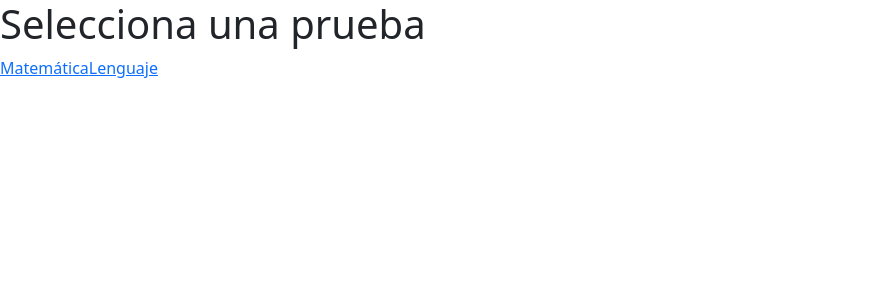
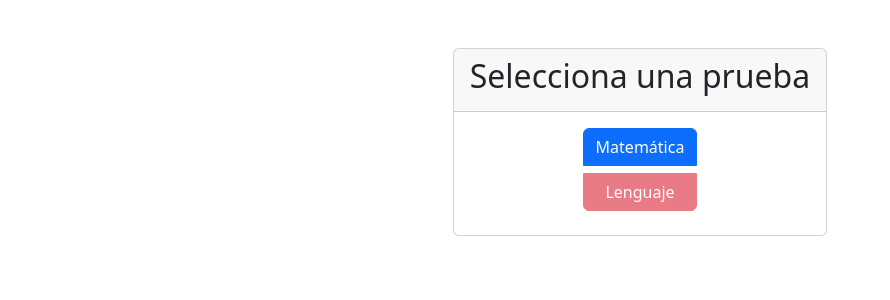
Before and after one commit to AlexisTripailaoHerrera/PAES-FRONT, an Angular app: page /home in a window 1280 px wide. Shown: the top 300 px of the page, without its empty margins (0-890 px from the left). Built offline with nearby package versions, Linux system fonts and the light colour scheme.

Commit message:
version2

```diff
--- a/src/app/home/home.component.html
+++ b/src/app/home/home.component.html
@@ -1,13 +1,13 @@
-<div>
-  <H1>Selecciona una prueba</H1>
-  <div>
-    <nav>
-      <span>
-        <a routerLink="/matematica">Matemática</a>
-      </span>
-      <span>
-        <a routerLink="/lenguaje">Lenguaje</a>
-      </span>
-    </nav>
+<div class="container-fluid h-100 d-flex justify-content-center align-items-center mt-md-5">
+  <div class="card mx-auto align-items-center">
+    <div class="card-header">
+      <H2 class="card-title">Selecciona una prueba</H2>
+    </div>
+    <div class="card-body">
+      <div class="btn-group-vertical">
+        <button (click)="initMatematica()" type="button" class="btn btn-primary mb-2">Matemática</button>
+        <button (click)="initLenguaje()" type="button" class="btn btn-danger mb-2" disabled>Lenguaje</button>
+      </div>
+    </div>
   </div>
 </div>
--- a/src/app/home/home.component.ts
+++ b/src/app/home/home.component.ts
@@ -1,4 +1,5 @@
 import { Component, OnInit } from '@angular/core';
+import {Router} from '@angular/router';
 
 @Component({
   selector: 'app-home',
@@ -7,9 +8,17 @@ import { Component, OnInit } from '@angular/core';
 })
 export class HomeComponent implements OnInit {
 
-  constructor() { }
+  constructor(private router: Router) { }
 
   ngOnInit() {
   }
 
+  initMatematica() {
+    this.router.navigate(['/matematica']);
+  }
+
+  initLenguaje() {
+    this.router.navigate(['/lenguaje']);
+  }
+
 }
--- a/src/app/paes-matematica/paes-matematica.component.html
+++ b/src/app/paes-matematica/paes-matematica.component.html
@@ -48,6 +48,9 @@
 
   <!-- Botón para revisar -->
   <div class="text-center">
-    <button class="btn btn-success" (click)="revisar()">Revisar</button>
+    <div class="btn-group" role="group">
+      <button type="button" class="btn btn-primary me-2" (click)="revisar(true)">Revisar</button>
+      <button type="button" class="btn btn-primary me-2" (click)="revisar(false)">Finalizar</button>
+    </div>
   </div>
 </div>
--- a/src/app/paes-matematica/paes-matematica.component.ts
+++ b/src/app/paes-matematica/paes-matematica.component.ts
@@ -50,7 +50,7 @@ export class PaesMatematicaComponent implements OnInit {
     this.preguntaActual = index;
   }
 
-  revisar() {
+  revisar(modoRevision: boolean) {
     const resultado = this.resultados[0];
     this.preguntas.forEach(pregunta => {
       const respuestaCorrecta = this.respuestasCorrectas.find(resp => resp.id === pregunta.id);
@@ -73,9 +73,16 @@ export class PaesMatematicaComponent implements OnInit {
 
     });
     this.preguntasMatematicasService.setResultados(this.resultados);
-    this.preguntas.forEach(pregunta => {
-      pregunta.respuestaSeleccionada = undefined;
-    });
+
+    if (!modoRevision) {
+      this.preguntas.forEach(pregunta => {
+        pregunta.respuestaSeleccionada = undefined;
+      });
+      this.preguntasMatematicasService.setModo(false);
+    } else {
+      this.preguntasMatematicasService.setModo(true);
+    }
+
     this.router.navigate(['/resultados']);
   }
 
--- a/src/app/paes-matematica/preguntas-matematicas.service.ts
+++ b/src/app/paes-matematica/preguntas-matematicas.service.ts
@@ -43,6 +43,8 @@ export class PreguntasMatematicasService {
 
   private resultados: Resultados[] = [{ respuestasCorrectas: 0, respuestasIncorrectas: 0, respuestasNulas: 0 }];
 
+  private modo: boolean;
+
   constructor() { }
 
   setResultados(resultados: Resultados[]) {
@@ -52,4 +54,12 @@ export class PreguntasMatematicasService {
   getResultados(): Resultados[] {
     return this.resultados;
   }
+
+  setModo(modo: boolean) {
+    this.modo = modo;
+  }
+
+  getModo() {
+    return this.modo;
+  }
 }
--- a/src/app/resultados/resultados.component.html
+++ b/src/app/resultados/resultados.component.html
@@ -1,6 +1,6 @@
 <!-- resultados.component.html -->
-<div class="container-fluid h-100 d-flex justify-content-center align-items-center">
-  <div class="card p-4">
+<div class="container-fluid h-100 d-flex justify-content-center align-items-center mt-md-5">
+  <div class="card mx-auto align-items-center">
     <div class="card-header">
       <h2 class="card-title">Resultados</h2>
     </div>
@@ -9,6 +9,9 @@
       <p>Respuestas Incorrectas: {{ resultados[0].respuestasIncorrectas }}</p>
       <p>Respuestas Nulas: {{ resultados[0].respuestasNulas }}</p>
     </div>
-    <button class="btn btn-success" (click)="volverHome()">Home</button>
+    <div class="card-footer">
+      <button *ngIf="!modoRevision" class="btn btn-primary" (click)="volverHome()">Home</button>
+      <button *ngIf="modoRevision" class="btn btn-primary" (click)="volverPrueba()">Volver</button>
+    </div>
   </div>
 </div>
--- a/src/app/resultados/resultados.component.ts
+++ b/src/app/resultados/resultados.component.ts
@@ -10,15 +10,21 @@ import {Router} from '@angular/router';
 })
 export class ResultadosComponent implements OnInit {
   resultados: Resultados[] = [];
+  modoRevision: boolean;
   constructor( private preguntasMatematicaService: PreguntasMatematicasService,
                private router: Router) { }
 
   ngOnInit() {
     this.resultados = this.preguntasMatematicaService.getResultados();
+    this.modoRevision = this.preguntasMatematicaService.getModo();
   }
 
   volverHome() {
     this.router.navigate(['/home']);
   }
 
+  volverPrueba() {
+    this.router.navigate(['/matematica']);
+  }
+
 }
```
